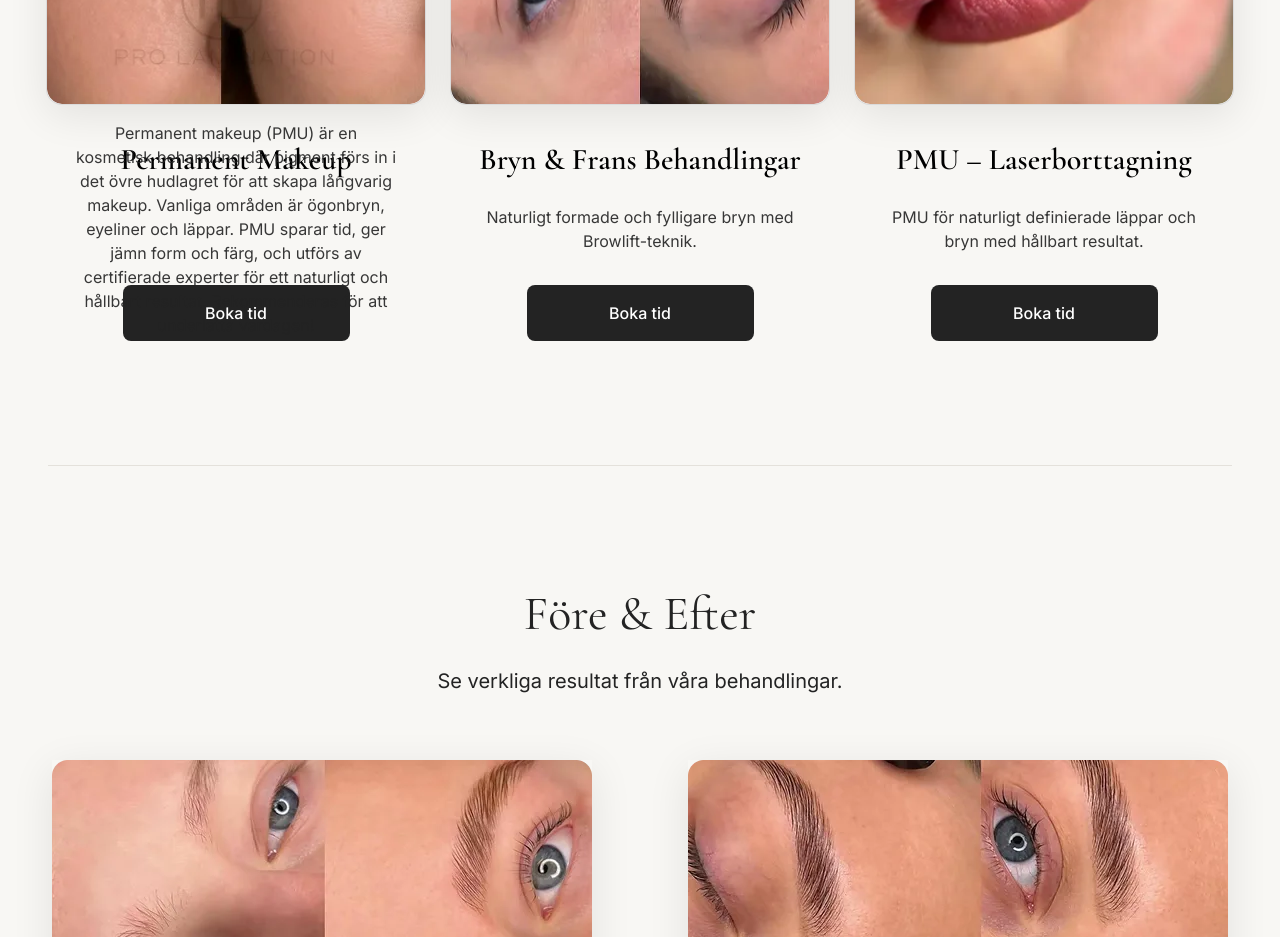
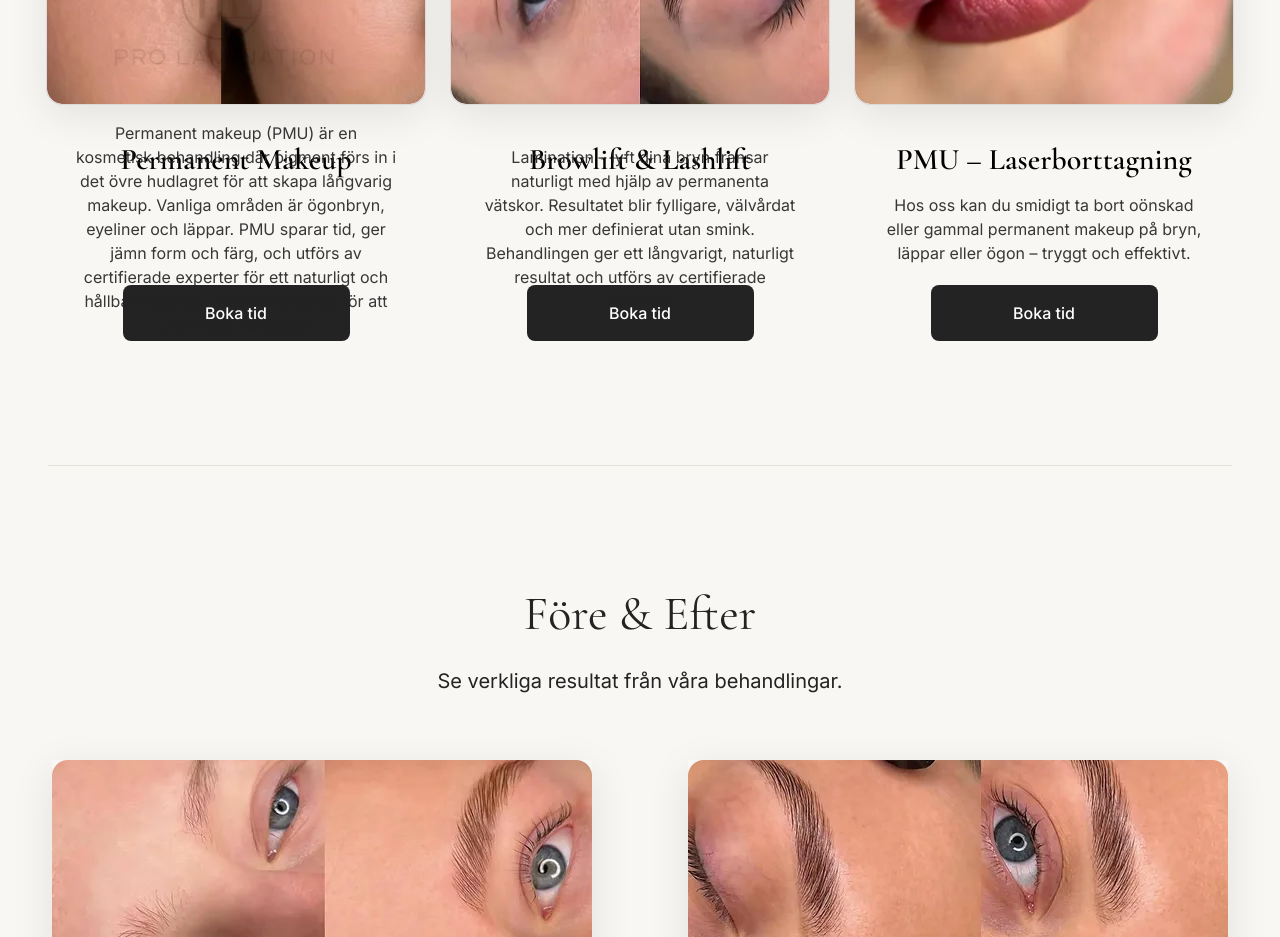
Before and after one commit to azuthedev/ProLami, a React (Vite) app: page / in a window 1280 px wide. Shown: the part 2140-3077 px from the top of the page. Built offline with nearby package versions, Linux system fonts and the light colour scheme.

Commit message:
service descriptions

```diff
--- a/src/components/Services.tsx
+++ b/src/components/Services.tsx
@@ -38,8 +38,8 @@ const SERVICES = [
   },
   {
     id: 2,
-    title: 'Bryn & Frans Behandlingar',
-    description: 'Naturligt formade och fylligare bryn med Browlift-teknik.',
+    title: 'Browlift & Lashlift',
+    description: 'Lamination – lyft dina bryn fransar naturligt med hjälp av permanenta vätskor. Resultatet blir fylligare, välvårdat och mer definierat utan smink. Behandlingen ger ett långvarigt, naturligt resultat och utförs av certifierade experter.',
     image: {
       webp: '/assets/browlift_card.webp',
       png: '/assets/browlift_card.png',
@@ -49,7 +49,7 @@ const SERVICES = [
   {
     id: 3,
     title: 'PMU – Laserborttagning',
-    description: 'PMU för naturligt definierade läppar och bryn med hållbart resultat.',
+    description: 'Hos oss kan du smidigt ta bort oönskad eller gammal permanent makeup på bryn, läppar eller ögon – tryggt och effektivt.',
     image: {
       webp: '/assets/pmu_card.webp',
       png: '/assets/pmu_card.png',
```
